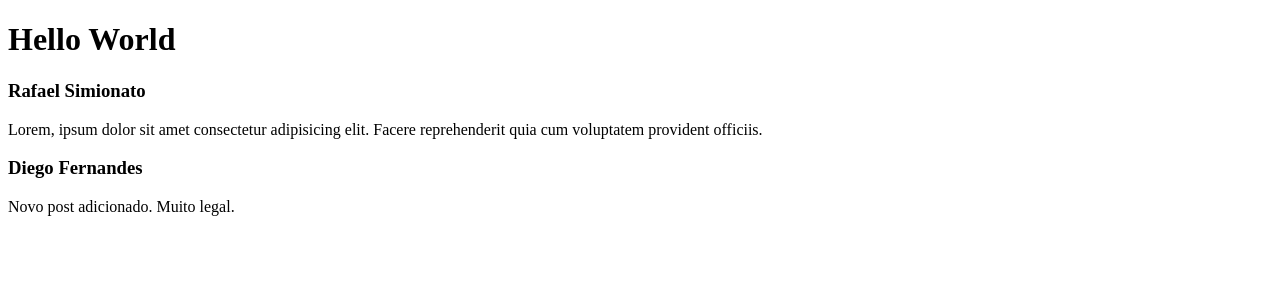
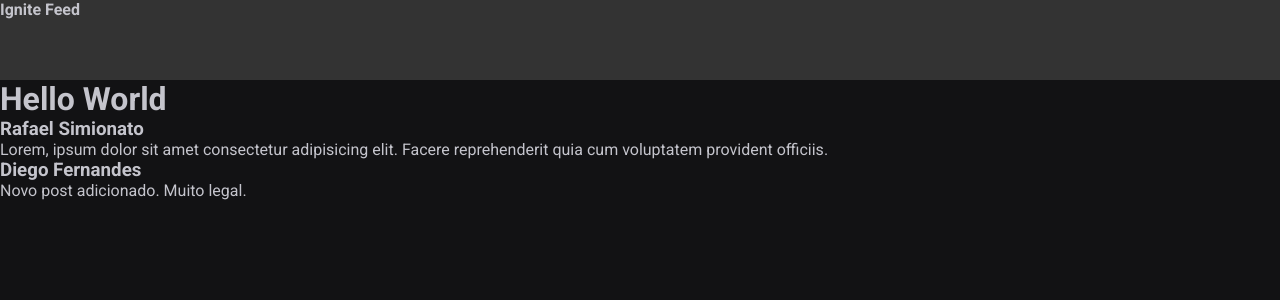
Before and after one commit to rafaasimi/rocketseat-ignite-react2022, a React (Vite) app in the folder projeto_1/01-fundamentos-reactjs/: page / in a window 1280 px wide. Shown: the top 300 px of the page. Built offline with nearby package versions, Linux system fonts and the light colour scheme.

Commit message:
Criado estrutura inicial Header e CSS global

```diff
--- a/projeto_1/01-fundamentos-reactjs/index.html
+++ b/projeto_1/01-fundamentos-reactjs/index.html
@@ -2,9 +2,15 @@
 <html lang="en">
   <head>
     <meta charset="UTF-8" />
+
+    <link rel="preconnect" href="https://fonts.googleapis.com" />
+    <link rel="preconnect" href="https://fonts.gstatic.com" crossorigin />
+
     <link rel="icon" type="image/svg+xml" href="/vite.svg" />
     <meta name="viewport" content="width=device-width, initial-scale=1.0" />
     <title>Vite + React</title>
+
+    <link href="https://fonts.googleapis.com/css2?family=Roboto:wght@400;700&display=swap" rel="stylesheet" />
   </head>
   <body>
     <div id="root"></div>
--- a/projeto_1/01-fundamentos-reactjs/src/App.jsx
+++ b/projeto_1/01-fundamentos-reactjs/src/App.jsx
@@ -1,8 +1,11 @@
+import { Header } from './components/Header';
 import { Post } from './Post';
+import './global.css'
 
 export function App() {
   return (
     <>
+    <Header />
       <h1>Hello World</h1>
       <Post
         author="Rafael Simionato"
--- /dev/null
+++ b/projeto_1/01-fundamentos-reactjs/src/components/Header.jsx
@@ -0,0 +1,9 @@
+import styles from './Header.module.css'
+
+export function Header() {
+    return (
+        <header className={styles.header}>
+            <strong>Ignite Feed</strong>
+        </header>
+    )
+}
--- /dev/null
+++ b/projeto_1/01-fundamentos-reactjs/src/components/Header.module.css
@@ -0,0 +1,4 @@
+.header {
+    background: #333;
+    height: 80px;
+}
--- /dev/null
+++ b/projeto_1/01-fundamentos-reactjs/src/global.css
@@ -0,0 +1,30 @@
+:root {
+    --white: #FFF;
+    --gray-100: #E1E1E6;
+    --gray-300: #C4C4CC;
+    --gray-400: #8D8D99;
+    --gray-600: #323238;
+    --gray-700: #29292E;
+    --gray-800: #202024;
+    --gray-900: #121214;
+
+    --green-500: #00875F;
+}
+
+* {
+    margin: 0;
+    padding: 0;
+    box-sizing: border-box;
+}
+
+body {
+    background: var(--gray-900);
+    color: var(--gray-300);
+    -webkit-font-smoothing: antialiased;
+}
+
+body, input, textarea, button {
+    font-family: 'Roboto', sans-serif;
+    font-weight: 400;
+    font-size: 1rem;
+}
```
